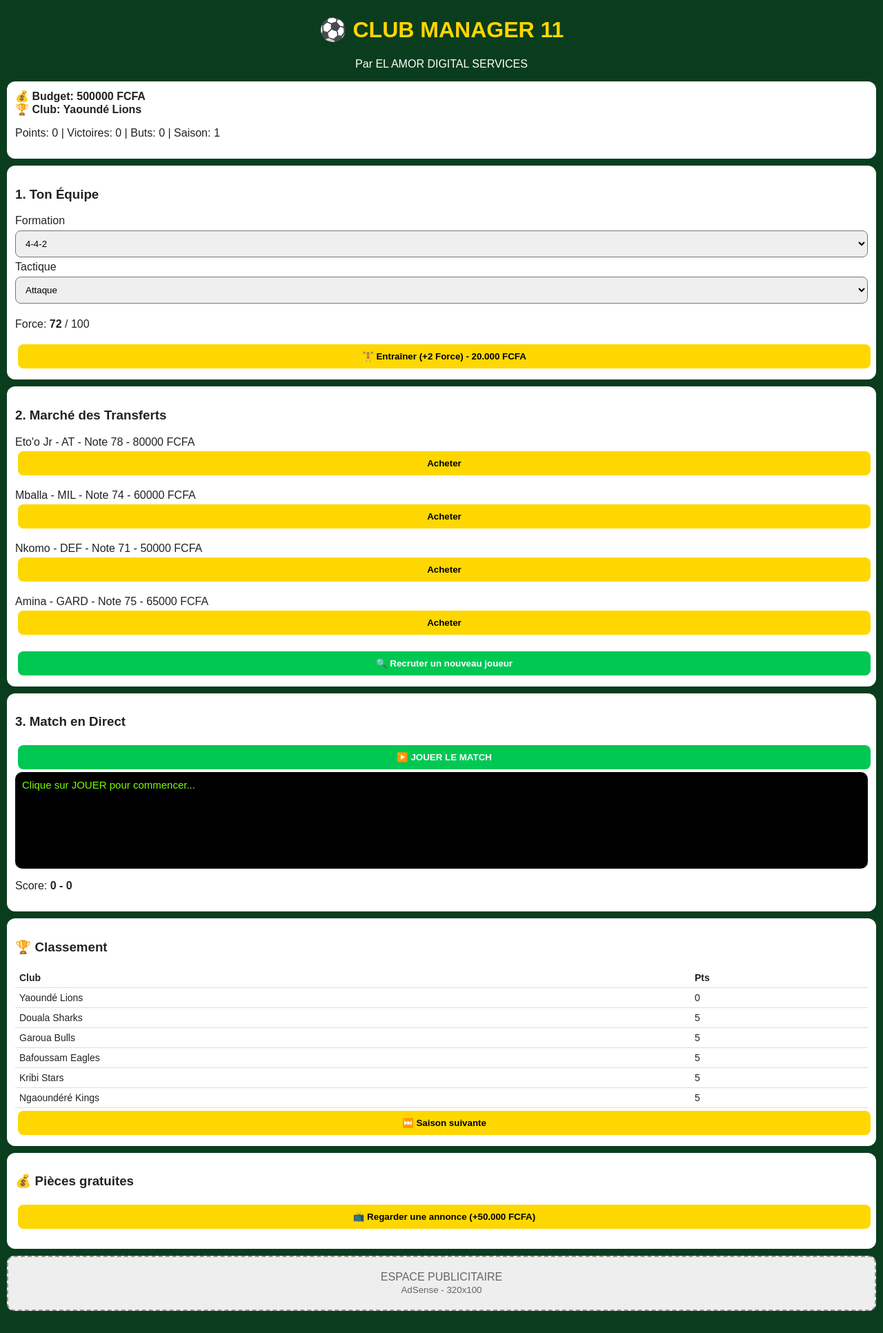
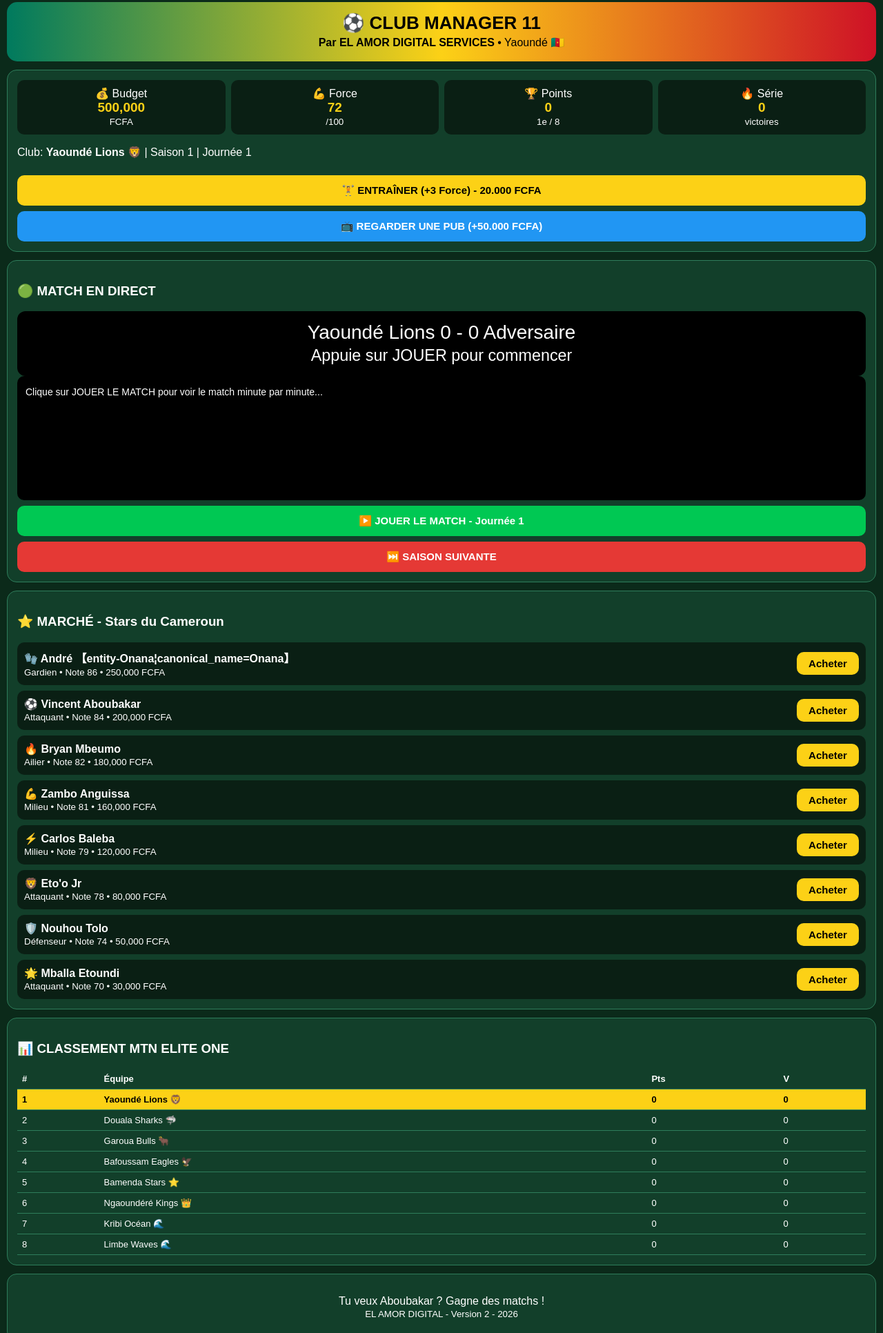
Before and after one commit to mjuniorelamor/club-manager-11, a plain HTML site: page index.html in a window 1280 px wide. Shown: the part 7-1939 px from the top of the page at 69% size. Drawn offline with Linux system fonts and the light colour scheme.

Commit message:
Update index.html

```diff
--- a/index.html
+++ b/index.html
@@ -3,102 +3,142 @@
 <head>
 <meta charset="UTF-8">
 <meta name="viewport" content="width=device-width, initial-scale=1.0">
-<title>Club Manager 11 - EL AMOR</title>
+<title>CLUB MANAGER 11 - V2</title>
 <style>
-body{font-family:Arial;background:#0a3d1e;color:#fff;margin:0;padding:10px}
-h1{text-align:center;color:#ffd700}
-.card{background:#fff;color:#222;border-radius:12px;padding:12px;margin:10px 0}
-button{background:#ffd700;border:none;padding:10px 14px;border-radius:8px;font-weight:bold;margin:4px;cursor:pointer;width:100%}
-button.green{background:#00c853;color:#fff}
-select{width:100%;padding:10px;margin:5px 0;border-radius:8px}
-table{width:100%;border-collapse:collapse} td,th{border-bottom:1px solid #ddd;padding:6px;text-align:left;font-size:14px}
-#live{background:#000;color:#7CFC00;padding:10px;border-radius:10px;min-height:120px;font-size:15px}
-.ad{background:#eee;color:#666;text-align:center;padding:20px;border:2px dashed #999;border-radius:10px;margin:10px 0}
+*{box-sizing:border-box}body{margin:0;font-family:Arial;background:#0b2a1a;color:white;padding:10px}
+.header{background:linear-gradient(90deg,#007A5E,#FCD116,#CE1126);padding:15px;border-radius:15px;text-align:center;color:#000}
+.header h1{margin:0;font-size:26px}.header p{margin:3px}
+.card{background:#123f2a;padding:14px;border-radius:14px;margin-top:12px;border:1px solid #2e7d5b}
+.stats{display:flex;gap:8px;text-align:center}.stat{flex:1;background:#0a1f14;padding:10px;border-radius:10px}.stat b{font-size:19px;color:#FCD116}
+button{width:100%;padding:13px;border:none;border-radius:10px;font-weight:bold;font-size:15px;margin-top:8px;cursor:pointer}
+.btn-green{background:#00c853;color:#fff}.btn-yellow{background:#FCD116;color:#000}.btn-blue{background:#2196F3;color:#fff}.btn-red{background:#e53935;color:#fff}
+.player{display:flex;justify-content:space-between;align-items:center;background:#0a1f14;padding:10px;border-radius:10px;margin-top:8px}
+.player button{width:90px;padding:8px;background:#FCD116;color:#000;margin:0}
+#live{background:#000;padding:12px;border-radius:10px;min-height:180px;font-size:14px;line-height:1.6;max-height:300px;overflow:auto}
+table{width:100%;border-collapse:collapse;font-size:13px}td,th{padding:7px;border-bottom:1px solid #2e7d5b;text-align:left}.me{background:#FCD116;color:#000;font-weight:bold}
+.badge{display:inline-block;background:#FCD116;color:#000;padding:3px 8px;border-radius:20px;font-size:12px;margin:2px}
+.scoreboard{text-align:center;font-size:28px;background:#000;padding:15px;border-radius:12px;margin-top:10px}
 </style>
 </head>
 <body>
-<h1>⚽ CLUB MANAGER 11</h1>
-<p style="text-align:center">Par EL AMOR DIGITAL SERVICES</p>
+<div class="header"><h1>⚽ CLUB MANAGER 11</h1><p><b>Par EL AMOR DIGITAL SERVICES</b> • Yaoundé 🇨🇲</p><p id="trophees"></p></div>
 
-<div class="card">
-<b>💰 Budget: <span id="budget">500000</span> FCFA</b><br>
-<b>🏆 Club: Yaoundé Lions</b><br>
-<p>Points: <span id="points">0</span> | Victoires: <span id="vic">0</span> | Buts: <span id="buts">0</span> | Saison: <span id="saison">1</span></p>
+<div class="card"><div class="stats">
+<div class="stat">💰 Budget<br><b id="budget">500000</b><br><small>FCFA</small></div>
+<div class="stat">💪 Force<br><b id="force">72</b><br><small>/100</small></div>
+<div class="stat">🏆 Points<br><b id="pts">0</b><br><small id="pos">7e / 8</small></div>
+<div class="stat">🔥 Série<br><b id="serie">0</b><br><small>victoires</small></div>
+</div>
+<p>Club: <b>Yaoundé Lions 🦁</b> | Saison <span id="saison">1</span> | Journée <span id="journee">1</span></p>
+<button class="btn-yellow" onclick="entrainer()">🏋️ ENTRAÎNER (+3 Force) - 20.000 FCFA</button>
+<button class="btn-blue" onclick="pub()">📺 REGARDER UNE PUB (+50.000 FCFA)</button>
 </div>
 
-<div class="card">
-<h3>1. Ton Équipe</h3>
-<label>Formation</label>
-<select id="formation"><option>4-4-2</option><option>4-3-3</option><option>3-5-2</option><option>4-2-3-1</option></select>
-<label>Tactique</label>
-<select id="tactique"><option>Attaque</option><option>Équilibré</option><option>Défense</option><option>Contre-attaque</option></select>
-<p>Force: <b id="force">72</b> / 100</p>
-<button onclick="entrainer()">🏋️ Entraîner (+2 Force) - 20.000 FCFA</button>
+<div class="card"><h3>🟢 MATCH EN DIRECT</h3>
+<div class="scoreboard"><span id="scoreDom">Yaoundé Lions 0</span> - <span id="scoreExt">0 Adversaire</span><br><small id="minute">Appuie sur JOUER pour commencer</small></div>
+<div id="live">Clique sur JOUER LE MATCH pour voir le match minute par minute...</div>
+<button class="btn-green" onclick="jouer()">▶️ JOUER LE MATCH - Journée <span class="j">1</span></button>
+<button class="btn-red" onclick="saisonSuivante()">⏭️ SAISON SUIVANTE</button>
 </div>
 
-<div class="card">
-<h3>2. Marché des Transferts</h3>
-<div id="marche"></div>
-<button class="green" onclick="recruter()">🔍 Recruter un nouveau joueur</button>
-</div>
+<div class="card"><h3>⭐ MARCHÉ - Stars du Cameroun</h3><div id="marche"></div></div>
 
-<div class="card">
-<h3>3. Match en Direct</h3>
-<button class="green" onclick="jouerMatch()">▶️ JOUER LE MATCH</button>
-<div id="live">Clique sur JOUER pour commencer...</div>
-<p>Score: <b id="score">0 - 0</b></p>
-</div>
+<div class="card"><h3>📊 CLASSEMENT MTN ELITE ONE</h3><table><tr><th>#</th><th>Équipe</th><th>Pts</th><th>V</th></tr><tbody id="classement"></tbody></table></div>
 
-<div class="card">
-<h3>🏆 Classement</h3>
-<table id="classement"></table>
-<button onclick="saisonSuivante()">⏭️ Saison suivante</button>
-</div>
-
-<div class="card">
-<h3>💰 Pièces gratuites</h3>
-<button onclick="regarderPub()">📺 Regarder une annonce (+50.000 FCFA)</button>
-<p id="pubMsg" style="font-size:13px;color:green"></p>
-</div>
-
-<div class="ad">ESPACE PUBLICITAIRE<br><small>AdSense - 320x100</small></div>
+<div class="card" style="text-align:center"><p>Tu veux Aboubakar ? Gagne des matchs !<br><small>EL AMOR DIGITAL - Version 2 - 2026</small></p></div>
 
 <script>
-let budget=500000, points=0, vic=0, buts=0, saison=1, force=72;
-let clubs=["Yaoundé Lions","Douala Sharks","Garoua Bulls","Bafoussam Eagles","Kribi Stars","Ngaoundéré Kings"];
+let budget=500000, force=72, pts=0, serie=0, saison=1, journee=1, victoires=0;
 let joueurs=[
- {nom:"Eto'o Jr",poste:"AT",note:78,prix:80000},
- {nom:"Mballa",poste:"MIL",note:74,prix:60000},
- {nom:"Nkomo",poste:"DEF",note:71,prix:50000},
- {nom:"Amina",poste:"GARD",note:75,prix:65000},
+{name:"🧤 André 【entity-Onana¦canonical_name=Onana】",note:86,prix:250000,poste:"Gardien"},
+{name:"⚽ Vincent Aboubakar",note:84,prix:200000,poste:"Attaquant"},
+{name:"🔥 Bryan Mbeumo",note:82,prix:180000,poste:"Ailier"},
+{name:"💪 Zambo Anguissa",note:81,prix:160000,poste:"Milieu"},
+{name:"⚡ Carlos Baleba",note:79,prix:120000,poste:"Milieu"},
+{name:"🦁 Eto'o Jr",note:78,prix:80000,poste:"Attaquant"},
+{name:"🛡️ Nouhou Tolo",note:74,prix:50000,poste:"Défenseur"},
+{name:"🌟 Mballa Etoundi",note:70,prix:30000,poste:"Attaquant"}
 ];
+let equipes=[
+{name:"Yaoundé Lions 🦁",pts:0,v:0,me:true},
+{name:"Douala Sharks 🦈",pts:0,v:0},
+{name:"Garoua Bulls 🐂",pts:0,v:0},
+{name:"Bafoussam Eagles 🦅",pts:0,v:0},
+{name:"Bamenda Stars ⭐",pts:0,v:0},
+{name:"Ngaoundéré Kings 👑",pts:0,v:0},
+{name:"Kribi Océan 🌊",pts:0,v:0},
+{name:"Limbe Waves 🌊",pts:0,v:0}
+];
+let comsAttaque=["Mballa dribble 2 joueurs, quel talent !","Superbe passe de Zambo Anguissa !","Centre dangereux de Mbeumo...","Aboubakar demande le ballon !","La défense adverse est en difficulté !","Ohhh ! La frappe passe à côté !","Le gardien sort une parade incroyable !","Corner pour Yaoundé Lions, le stade se lève !","Quelle accélération sur le côté droit !","Le public de Yaoundé chante : Lions, Lions !"];
+let comsBut=["⚽ BUUUUT !!!! LE STADE EXPLOSE ! YAOUNDÉ LIONS MARQUE !","⚽ GOOOAL ! Aboubakar frappe et c'est dedans !","⚽ BUT MAGNIFIQUE ! Mbeumo ne laisse aucune chance !","⚽ BUT ! Le gardien n'a rien vu ! 1-0 pour les Lions !"];
+let comsAdverse=["⚽ But pour l'adversaire... Il faut réagir !","Oh non, l'adversaire marque. Allez les Lions !","L'adversaire contre-attaque vite..."];
+
 function maj(){
- document.getElementById('budget').innerText=budget;
- document.getElementById('points').innerText=points;
- document.getElementById('vic').innerText=vic;
- document.getElementById('buts').innerText=buts;
- document.getElementById('saison').innerText=saison;
- document.getElementById('force').innerText=force;
- let m=document.getElementById('marche'); m.innerHTML="";
- joueurs.forEach((j,i)=>{ m.innerHTML+=`<p>${j.nom} - ${j.poste} - Note ${j.note} - ${j.prix} FCFA <button onclick="acheter(${i})">Acheter</button></p>`});
- let c=document.getElementById('classement'); c.innerHTML="<tr><th>Club</th><th>Pts</th></tr>";
- clubs.forEach(cl=>{ let p = cl==="Yaoundé Lions"? points : Math.floor(Math.random()*points+5); c.innerHTML+=`<tr><td>${cl}</td><td>${p}</td></tr>`});
+document.getElementById('budget').innerText=budget.toLocaleString();
+document.getElementById('force').innerText=force;
+document.getElementById('pts').innerText=pts;
+document.getElementById('serie').innerText=serie;
+document.getElementById('saison').innerText=saison;
+document.getElementById('journee').innerText=journee;
+document.querySelectorAll('.j').forEach(e=>e.innerText=journee);
+let trie=[...equipes].sort((a,b)=>b.pts-a.pts);
+let pos=trie.findIndex(e=>e.me)+1;
+document.getElementById('pos').innerText=pos+"e / 8";
+document.getElementById('classement').innerHTML=trie.map((e,i)=>`<tr class="${e.me?'me':''}"><td>${i+1}</td><td>${e.name}</td><td>${e.pts}</td><td>${e.v}</td></tr>`).join('');
+let trop="";
+if(serie>=3) trop+='<span class="badge">🏆 3 Victoires d’affilée</span>';
+if(victoires>=5) trop+='<span class="badge">⭐ Légende de Yaoundé</span>';
+if(pts>=15) trop+='<span class="badge">👑 Leader du Championnat</span>';
+document.getElementById('trophees').innerHTML=trop;
+let m=document.getElementById('marche');
+m.innerHTML=joueurs.map((j,i)=>`<div class="player"><div><b>${j.name}</b><br><small>${j.poste} • Note ${j.note} • ${j.prix.toLocaleString()} FCFA</small></div><button onclick="acheter(${i})">Acheter</button></div>`).join('');
 }
-function entrainer(){ if(budget>=20000){ budget-=20000; force+=2; alert("Entraînement réussi ! Force +2"); } else alert("Pas assez d'argent"); maj(); }
-function acheter(i){ let j=joueurs[i]; if(budget>=j.prix){ budget-=j.prix; force+=2; alert(j.nom+" recruté !"); } else alert("Pas assez d'argent"); maj(); }
-function recruter(){ let noms=["Kamga","Fouda","Essono","Bella","Ondoa","Zock"]; let n=noms[Math.floor(Math.random()*noms.length)]; joueurs.push({nom:n,poste:"MIL",note:70+Math.floor(Math.random()*15),prix:40000}); maj(); }
-function jouerMatch(){
- let live=document.getElementById('live'); live.innerHTML="Coup d'envoi !...<br>";
- let monScore=0, advScore=0;
- let commentaires=["Belle passe de Mballa !","Frappe ! Ohhh juste à côté !","Super arrêt du gardien !","Corner pour Yaoundé Lions...","Contre-attaque rapide !","Le public est en feu à Yaoundé !"];
- let i=0;
- let inter=setInterval(()=>{
-   if(i<5){ let c=commentaires[Math.floor(Math.random()*commentaires.length)]; live.innerHTML+=c+"<br>"; if(Math.random()>0.6){ monScore++; buts++; live.innerHTML+="⚽ BUT !!! Pour Yaoundé Lions !<br>"; } if(Math.random()>0.75){ advScore++; live.innerHTML+="But pour l'adversaire...<br>"; } i++; }
-   else{ clearInterval(inter); document.getElementById('score').innerText=monScore+" - "+advScore; if(monScore>advScore){ points+=3; vic++; budget+=100000; live.innerHTML+="<br>🏆 VICTOIRE ! +100.000 FCFA"; } else if(monScore==advScore){ points+=1; budget+=30000; live.innerHTML+="<br>Match nul. +30.000 FCFA"; } else { live.innerHTML+="<br>Défaite. Entraîne-toi encore !"; } maj(); }
- },1200);
+function entrainer(){
+if(budget<20000){alert("Pas assez d'argent ! Regarde une pub.");return;}
+budget-=20000;force=Math.min(99,force+3);maj();alert("Entraînement terminé ! Force +3 💪");
 }
-function regarderPub(){ budget+=50000; document.getElementById('pubMsg').innerText="Merci ! +50.000 FCFA."; maj(); }
-function saisonSuivante(){ saison++; points=0; vic=0; alert("Nouvelle saison "+saison+" ! Bonne chance coach Joseph !"); maj(); }
+function pub(){budget+=50000;maj();alert("Merci d'avoir regardé ! +50.000 FCFA 📺");}
+function acheter(i){
+let j=joueurs[i];
+if(budget<j.prix){alert("Pas assez ! Gagne des matchs pour avoir "+j.prix+" FCFA");return;}
+budget-=j.prix;force=Math.min(99,force+Math.round((j.note-65)/3));joueurs.splice(i,1);maj();alert("Félicitations ! Tu as signé "+j.name+" ! Force augmentée !");
+}
+function jouer(){
+let adv=equipes.filter(e=>!e.me)[Math.floor(Math.random()*7)];
+let live=document.getElementById('live');live.innerHTML="";
+let scoreDom=0, scoreExt=0;
+let minutes=[5,12,20,28,35,45,52,60,68,75,82,88,90];
+let idx=0;
+document.getElementById('minute').innerText="Match en cours...";
+let interval=setInterval(()=>{
+if(idx>=minutes.length){
+clearInterval(interval);
+let gain=0;
+if(scoreDom>scoreExt){pts+=3;victoires++;serie++;gain=100000;budget+=gain;equipes.find(e=>e.me).pts+=3;equipes.find(e=>e.me).v++;live.innerHTML+=`<br><b>🏆 VICTOIRE ! +3 Points +100.000 FCFA !</b>`;}
+else if(scoreDom==scoreExt){pts+=1;serie=0;gain=30000;budget+=gain;equipes.find(e=>e.me).pts+=1;live.innerHTML+=`<br><b>🤝 MATCH NUL +1 Point +30.000 FCFA</b>`;}
+else{serie=0;live.innerHTML+=`<br><b>😢 Défaite... Entraîne-toi et reviens plus fort !</b>`;}
+// autres equipes jouent
+equipes.filter(e=>!e.me).forEach(e=>{let r=Math.random();if(r>0.6){e.pts+=3;e.v++;}else if(r>0.3){e.pts+=1;}});
+journee++;maj();
+document.getElementById('minute').innerText="Match terminé - Journée "+(journee-1);
+return;
+}
+let min=minutes[idx];
+let action="";
+if(Math.random()<0.35){
+if(Math.random()<0.55){scoreDom++;action=comsBut[Math.floor(Math.random()*comsBut.length)];}
+else{action=comsAttaque[Math.floor(Math.random()*comsAttaque.length)];}
+} else if(Math.random()<0.18){scoreExt++;action=comsAdverse[Math.floor(Math.random()*comsAdverse.length)];}
+else{action=comsAttaque[Math.floor(Math.random()*comsAttaque.length)];}
+live.innerHTML+=`<br><b>${min}'</b> - ${action}`;
+live.scrollTop=live.scrollHeight;
+document.getElementById('scoreDom').innerText="Yaoundé Lions "+scoreDom;
+document.getElementById('scoreExt').innerText=scoreExt+" "+adv.name;
+document.getElementById('minute').innerText=min+"' - vs "+adv.name;
+idx++;
+},800);
+}
+function saisonSuivante(){saison++;journee=1;pts=0;equipes.forEach(e=>{e.pts=0;e.v=0;});serie=0;maj();alert("Nouvelle saison ! Bonne chance Coach !");}
 maj();
 </script>
 </body>
```
